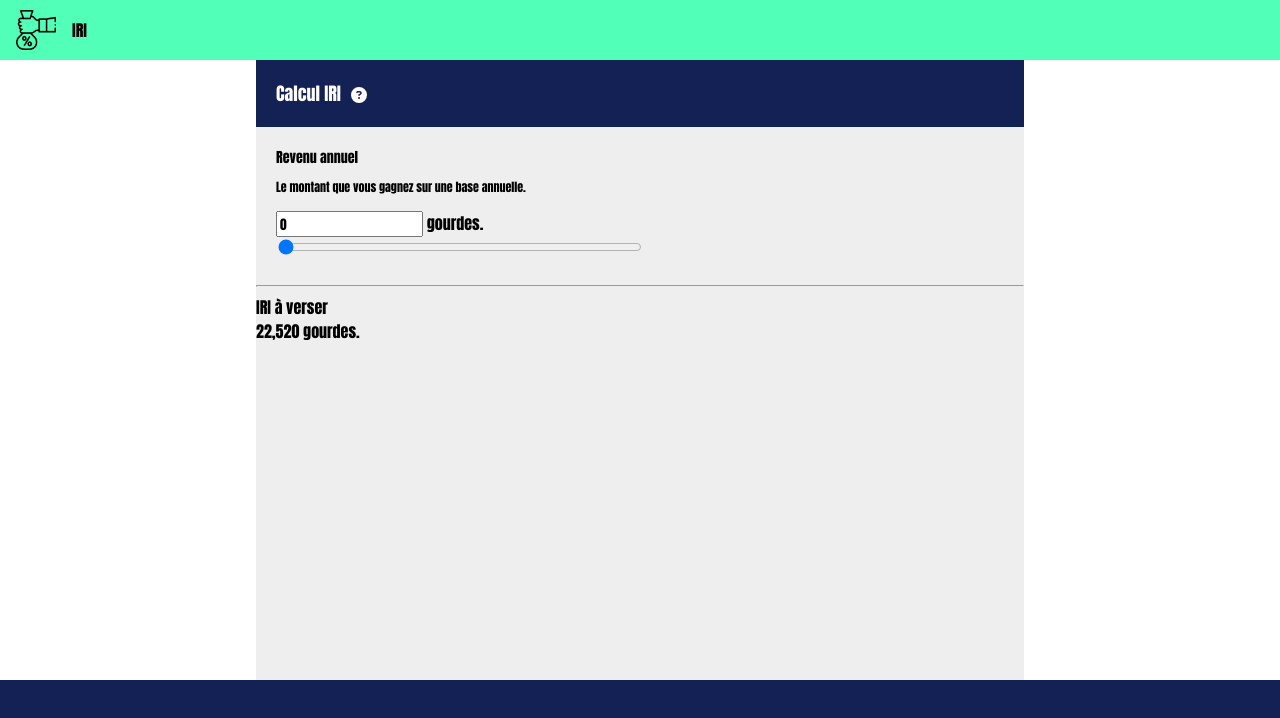
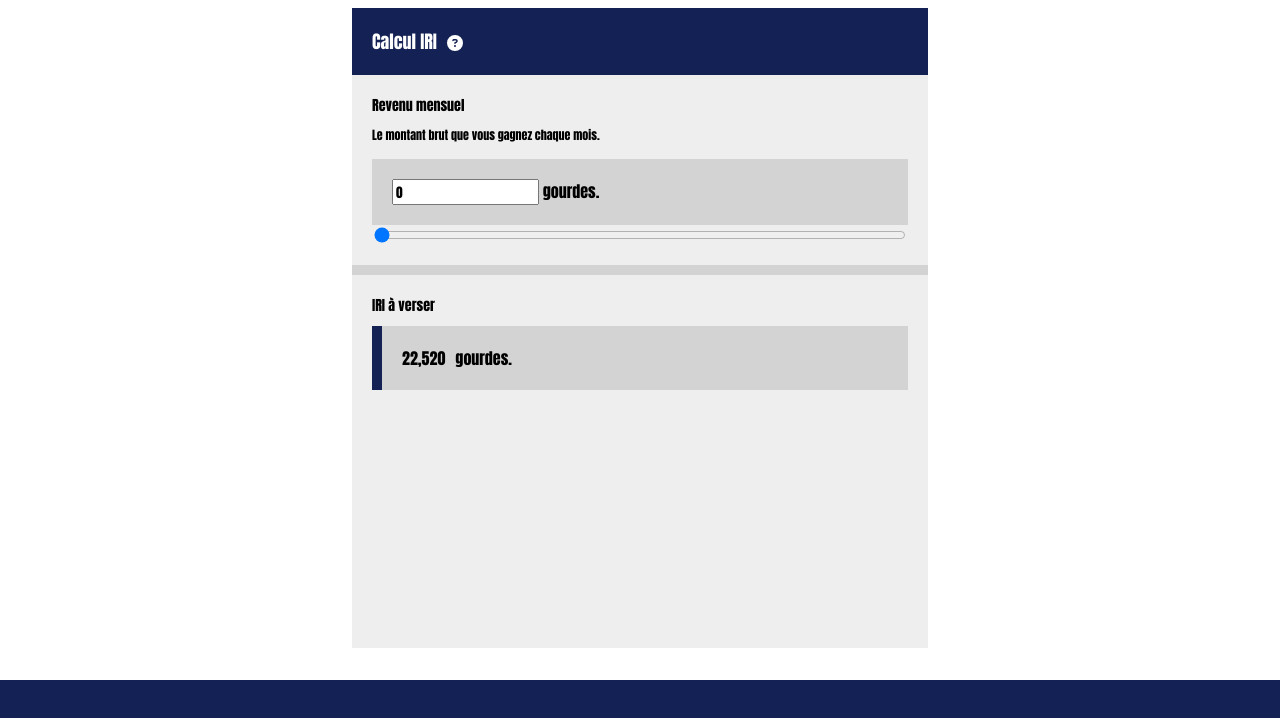
Before and after one commit to hallykeeg/iri, an Angular app: page / in a window 1280 px wide. Shown: the top 718 px of the page. Built offline with nearby package versions, Linux system fonts and the light colour scheme.

Commit message:
styling elements

```diff
--- a/src/app/app.component.css
+++ b/src/app/app.component.css
@@ -3,7 +3,7 @@
 
 .content {
   display: flex;
-  margin: 82px auto 32px;
+  margin: auto auto 32px;
   padding: 0 16px;
   max-width: 960px;
   flex-direction: column;
--- a/src/app/app.component.html
+++ b/src/app/app.component.html
@@ -1,4 +1,4 @@
-<app-navbar> </app-navbar>
+<!-- <app-navbar> </app-navbar> -->
 
 <div class="content" role="main">
 
--- a/src/app/components/box/box.component.css
+++ b/src/app/components/box/box.component.css
@@ -1,6 +1,6 @@
 #container{
-    margin-top: -22px;
-    width: 60vw;
+    /* margin-top: 22px; */
+    width: 45vw;
     height: 80vh;
     background-color: rgba(238, 238, 238, 0.966);
 }
@@ -14,14 +14,16 @@
     background-color: #142154;
     color: white;
 }
-#corps{
+#corps{ border-bottom: 10px solid lightgray ;}
+#corps, #resultat{
     display: flex;
     flex-direction: column;
     padding: 20px;
+
   font-family: Impact, Haettenschweiler, 'Arial Narrow Bold', sans-serif;
 
 }
-#corps>#titre{
+#corps>#titre, #resultat>#titre2{
     font-weight: bolder;
     font-size: 14px;
     margin-bottom: 10px;
@@ -31,5 +33,20 @@
     margin-bottom: 15px;
 }
 #range{
-    width: 50%;
+    background-color: #142154;
 }
+hr{
+
+    background-color: #142154;
+}
+.grey-back-text{
+    background-color: lightgray;
+    padding: 20px;
+}
+.left-bord-blue{
+    border-left: 10px solid #142154 ;
+
+}
+.left-margin{
+    margin-left: 10px;
+}
--- a/src/app/components/box/box.component.html
+++ b/src/app/components/box/box.component.html
@@ -8,20 +8,20 @@
     </section>
 
     <section id="corps">
-        <span id="titre">Revenu annuel</span>
-        <span id="description"> Le montant que vous gagnez sur une base annuelle. </span>
-        <section>
+        <span id="titre">Revenu mensuel</span>
+        <span id="description"> Le montant brut que vous gagnez chaque mois. </span>
+        <section class="grey-back-text">
             <input type="number" min="0" step="0.01" [(ngModel)]="montant" id="" >
             <label> gourdes. </label>
         </section>
-        <input type="range" min="0" max="9000000000" [(ngModel)]="montant" id="range">
+       <input type="range" min="0" max="8000000" [(ngModel)]="montant" id="range">
     </section>
-    <hr>
+
     <section id="resultat">
-        <span>IRI à verser</span>
-        <section>
-            <span> 22,520 </span>
-            <label> gourdes.</label>
+        <span id="titre2">IRI à verser</span>
+        <section class="grey-back-text left-bord-blue">
+            <span> 22,520</span>
+            <label class="left-margin">gourdes.</label>
         </section>
     </section>
 
```
